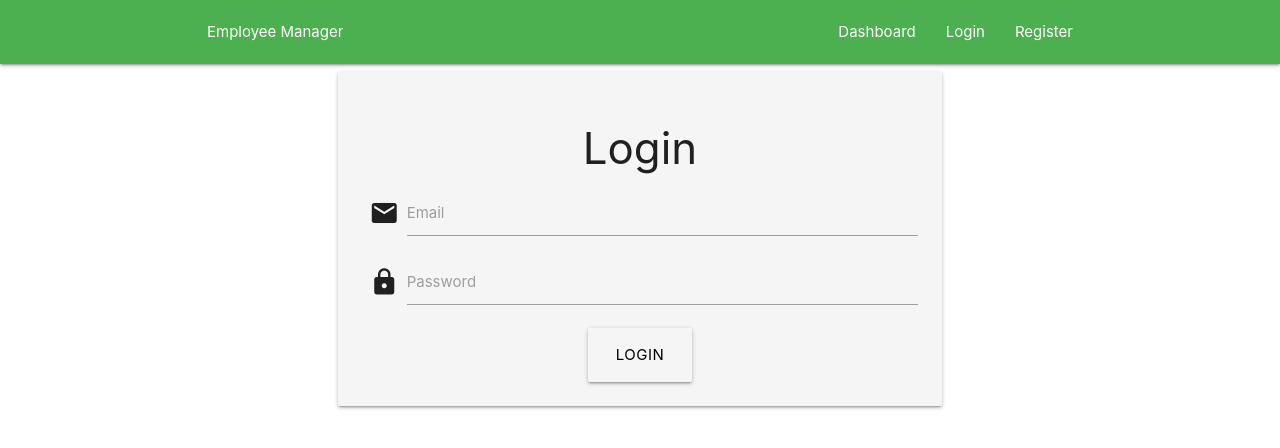
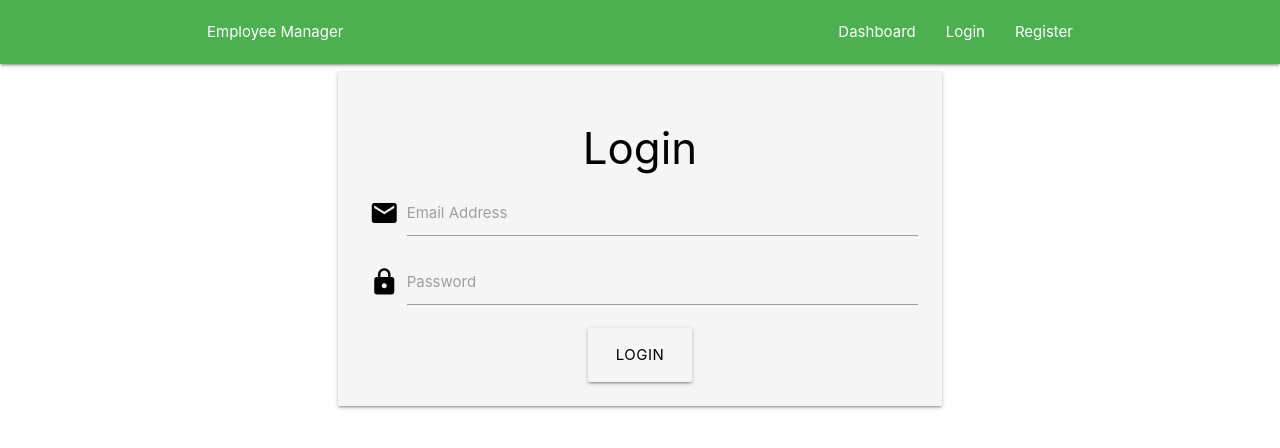
Before and after one commit to nejilabs/TVS-VueJSFireStoreBuildandDeploy-EmployeeManager-20180209, a Vue app: page /#/login in a window 1280 px wide. Shown: the top 448 px of the page. Built offline with nearby package versions, Linux system fonts and the light colour scheme; no server answers; sample sign-in values are in the browser's storage.

Commit message:
login 2230

```diff
--- a/src/components/Login.vue
+++ b/src/components/Login.vue
@@ -3,20 +3,23 @@
     <div class="container">
       <div class="row">
         <div class="col s12 m12">
-          <div class="login card-panel grey lighten-4 center">
+          <div class="login card-panel grey lighten-4 black-text center">
             <h3>Login</h3>
-            <form>
+            <form action="index.html">
               <div class="input-field">
                 <i class="material-icons prefix">email</i>
-                <input type="text" id="email" />
-                <label for="email">Email</label>
+                <input type="email" id="email" v-model="email" />
+                <label for="email">Email Address</label>
               </div>
               <div class="input-field">
                 <i class="material-icons prefix">lock</i>
-                <input type="password" id="password" />
+                <input type="password" id="password" v-model="password" />
                 <label for="password">Password</label>
               </div>
-              <button class="btn btn-large grey lighten-4 black-text">
+              <button
+                v-on:click="login"
+                class="btn btn-large btn-extended grey lighten-4 black-text"
+              >
                 Login
               </button>
             </form>
@@ -28,13 +31,31 @@
 </template>
 
 <script>
+import firebase from "firebase";
 export default {
   name: "login",
-  data() {
-    return {};
+  data: function () {
+    return {
+      email: "",
+      password: "",
+    };
+  },
+  methods: {
+    login: function (e) {
+      firebase
+        .auth()
+        .signInWithEmailAndPassword(this.email, this.password)
+        .then(
+          (user) => {
+            alert(`You are logged in as ${user.email}`);
+            this.$router.push("/");
+          },
+          (err) => {
+            alert(err.message);
+          }
+        );
+      e.preventDefault();
+    },
   },
 };
 </script>
-
-<style>
-</style>
```
